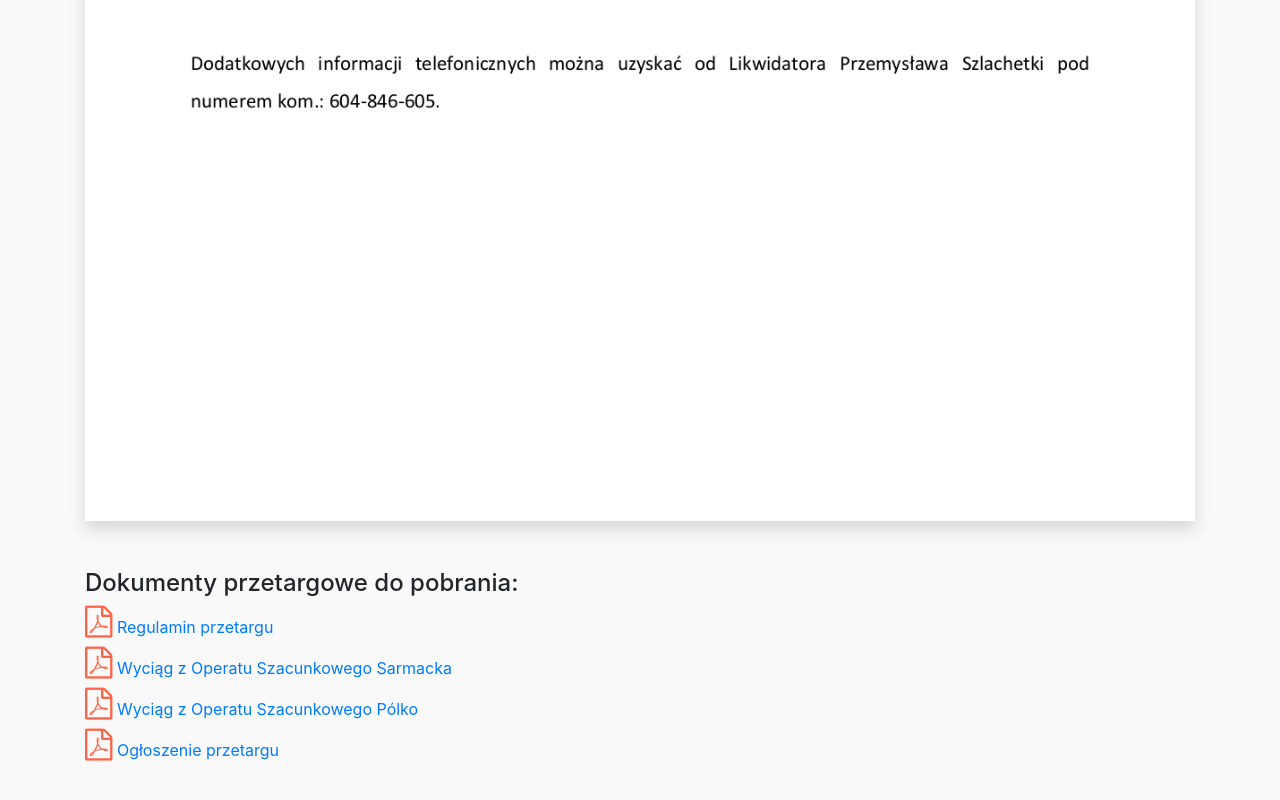
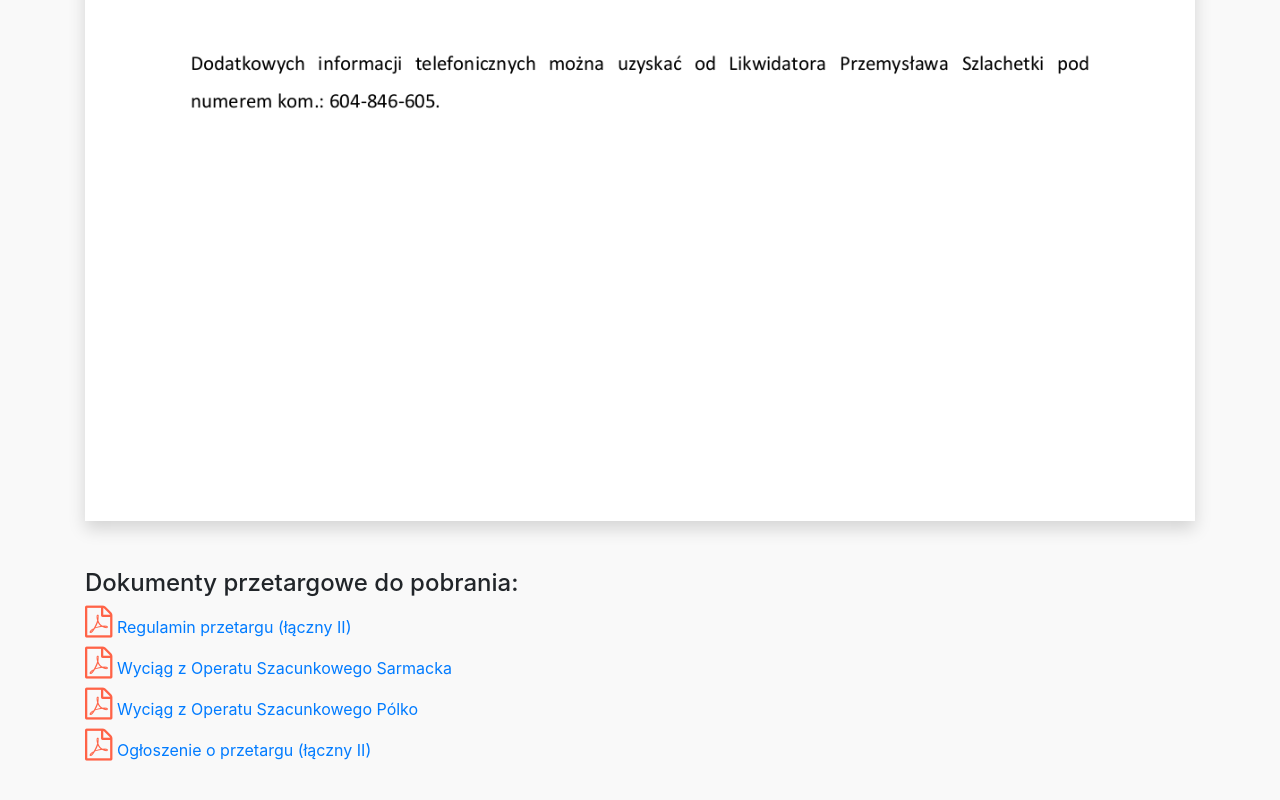
Before and after one commit to likwidacjaprebud/likwidacjaprebud, a plain HTML site: page index.html in a window 1280 px wide. Shown: the part 1097-1897 px from the top of the page. Drawn offline with Linux system fonts and the light colour scheme.

Commit message:
Update index.html

```diff
--- a/index.html
+++ b/index.html
@@ -23,7 +23,7 @@
 						<h4>Dokumenty przetargowe do pobrania:</h3>
 						<div class="mt-2">
 							<i class="fa fa-file-pdf-o" aria-hidden="true" style="font-size: 2em; color: Tomato;"></i>
-							<a href="documents/regulamin.pdf">Regulamin przetargu</a>
+							<a href="documents/regulamin.pdf">Regulamin przetargu (łączny II)</a>
 						</div>
 						<div class="mt-2">
 							<i class="fa fa-file-pdf-o" aria-hidden="true" style="font-size: 2em; color: Tomato;"></i>
@@ -35,7 +35,7 @@
 						</div>
 						<div class="mt-2">
 							<i class="fa fa-file-pdf-o" aria-hidden="true" style="font-size: 2em; color: Tomato;"></i>
-							<a href="documents/ogloszenie.pdf">Ogłoszenie przetargu</a>
+							<a href="documents/ogloszenie.pdf">Ogłoszenie o przetargu (łączny II)</a>
 						</div>
 					</div>
 					<div class="mt-5"></div>
```
